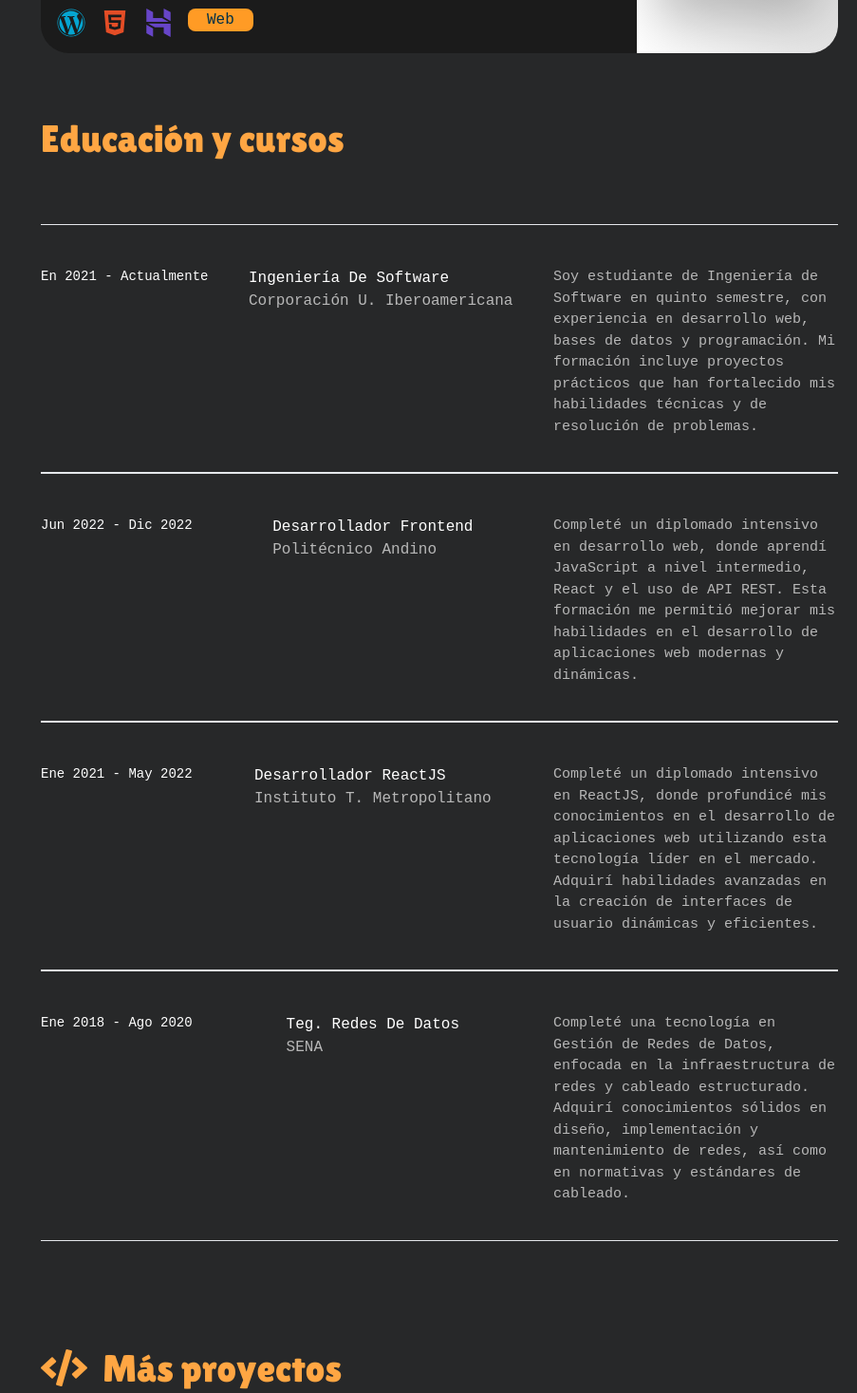
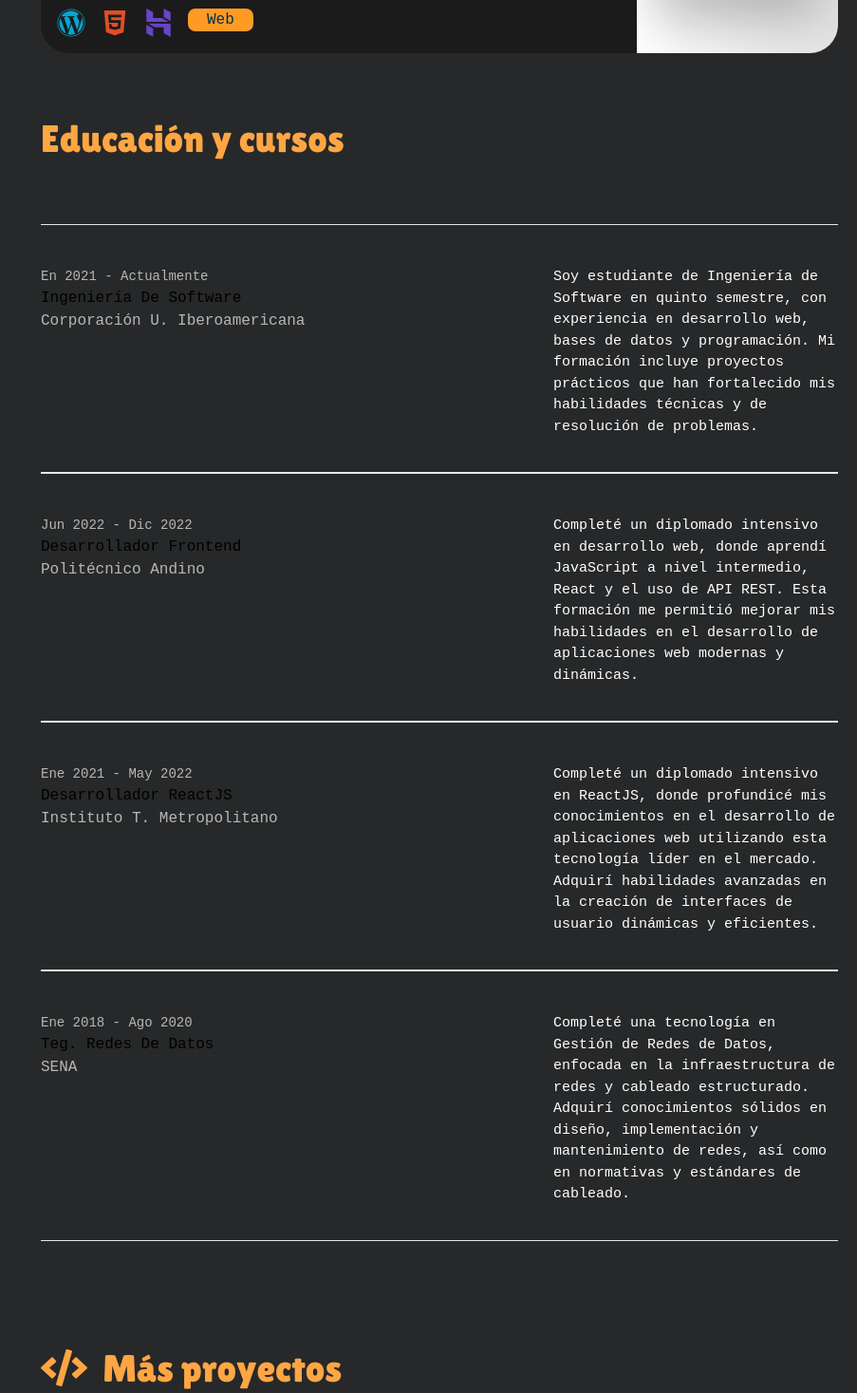
Before and after one commit to Nano1408/my-portfolio, a React (Vite) app: page / in a window 1280 px wide. Shown: the part 1750-3217 px from the top of the page at 95% size, without its empty margins (377-1280 px from the left). Built offline with nearby package versions, Linux system fonts and the light colour scheme; no server answers; a web font is replaced by a local one.

Commit message:
add div in my profile and add style css

```diff
--- a/src/components/Education.jsx
+++ b/src/components/Education.jsx
@@ -9,10 +9,12 @@ const Education = () => {
         {/* section software Enginner */}
         <hr className='mb-11'/>
       <section id='education' className='flex justify-between'>
+        <div className='first_date_profile'>
           <p>En 2021 - Actualmente</p>
           <div>
               <h4>Ingeniería De Software</h4>
               <p>Corporación U. Iberoamericana</p>
+          </div>
         </div>
         <p className='text-[15px] w-[300px]'>Soy estudiante de Ingeniería de Software en quinto semestre,
             con experiencia en desarrollo web, bases de datos y programación.
@@ -24,10 +26,12 @@ const Education = () => {
       {/* section developer frontend */}
       <hr className='mb-11'/>
       <section id='education' className='flex justify-between'>
+        <div className='first_date_profile'>
           <p>Jun 2022 - Dic 2022</p>
           <div>
             <h4>Desarrollador Frontend</h4>
             <p>Politécnico Andino</p>
+          </div>
         </div>
         <p className='text-[15px] w-[300px]'>
             Completé un diplomado intensivo en desarrollo web,
@@ -40,10 +44,12 @@ const Education = () => {
       {/* section developer ReactJS */}
       <hr className='mb-11'/>
       <section id='education' className='flex justify-between'>
+        <div className='first_date_profile'>
           <p>Ene 2021 - May 2022</p>
           <div>
               <h4>Desarrollador ReactJS</h4>
               <p>Instituto T. Metropolitano</p>
+          </div>
         </div>
         <p className='text-[15px] w-[300px]'>
             Completé un diplomado intensivo en ReactJS, donde profundicé
@@ -57,10 +63,12 @@ const Education = () => {
       {/* section Redes de Datos */}
       <hr className='mb-11'/>
       <section id='education' className='flex justify-between'>
+        <div className='first_date_profile'>
           <p>Ene 2018 - Ago 2020</p>
           <div>
             <h4>Teg. Redes De Datos</h4>
             <p>SENA</p>
+          </div>
         </div>
         <p className='text-[15px] w-[300px]'>
             Completé una tecnología en Gestión de Redes de Datos, enfocada
```
Lines whose indentation alone changed are shown as unchanged.
